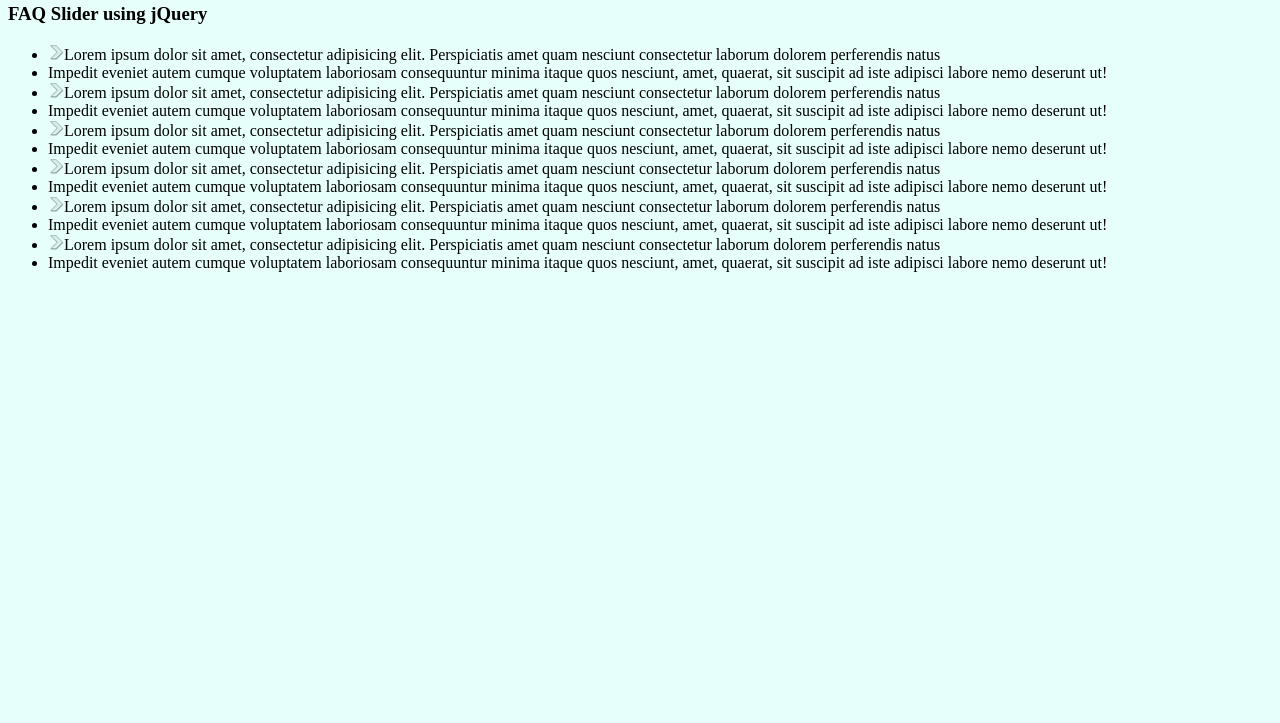
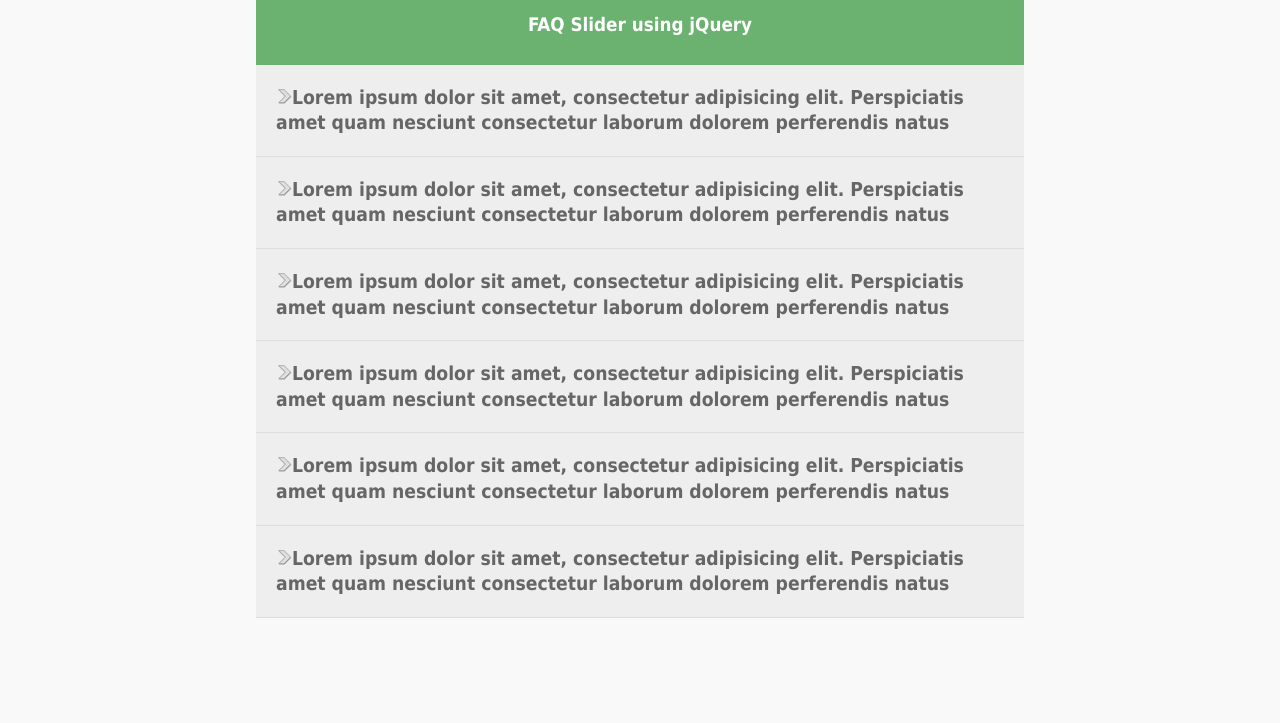
Before and after one commit to ccasey79/jQuery-projects, a plain HTML site: page traversy-crash-course/accordian/index.html in a window 1280 px wide. Shown: the part 77-800 px from the top of the page. Drawn offline with nearby package versions, Linux system fonts and the light colour scheme.

Commit message:
jquery accordion - styling added to questions & answers

```diff
--- a/traversy-crash-course/accordian/style.css
+++ b/traversy-crash-course/accordian/style.css
@@ -1,3 +1,58 @@
+* {
+  margin: 0;
+  padding: 0;
+}
+
 body {
-  background: #e6fffa;
+  font-family: 'Tahoma', sans-serif;
+  color: #666;
+  font-size: 16px;
+  background: #f9f9f9;
+  line-height: 1.6em;
 }
+
+ul, li {
+  list-style-type: none;
+}
+
+.container {
+  width: 60%;
+  margin: 30px auto;
+  overflow: auto;
+}
+
+h1 {
+  text-align: center;
+  margin-bottom: 20px;
+}
+
+.title {
+  height: 40px;
+  background: #6bb170;
+  color: #fff;
+  text-align: center;
+  padding: 13px;
+}
+
+.faq li {
+  padding: 20px;
+}
+
+.faq li.q {
+  background: #eee;
+  font-weight: bold;
+  font-size: 120%;
+  border-bottom: 1px #ddd solid;
+  cursor: pointer;
+}
+
+.faq li.a {
+  background: #ddd;
+  display: none;
+}
+
+@media screen-size (max-width: 800px) {
+  .container {
+    width: 90%;
+  }
+}
```
Also changed, not shown: traversy-crash-course/accordian/index.html (+2 -4 lines).
